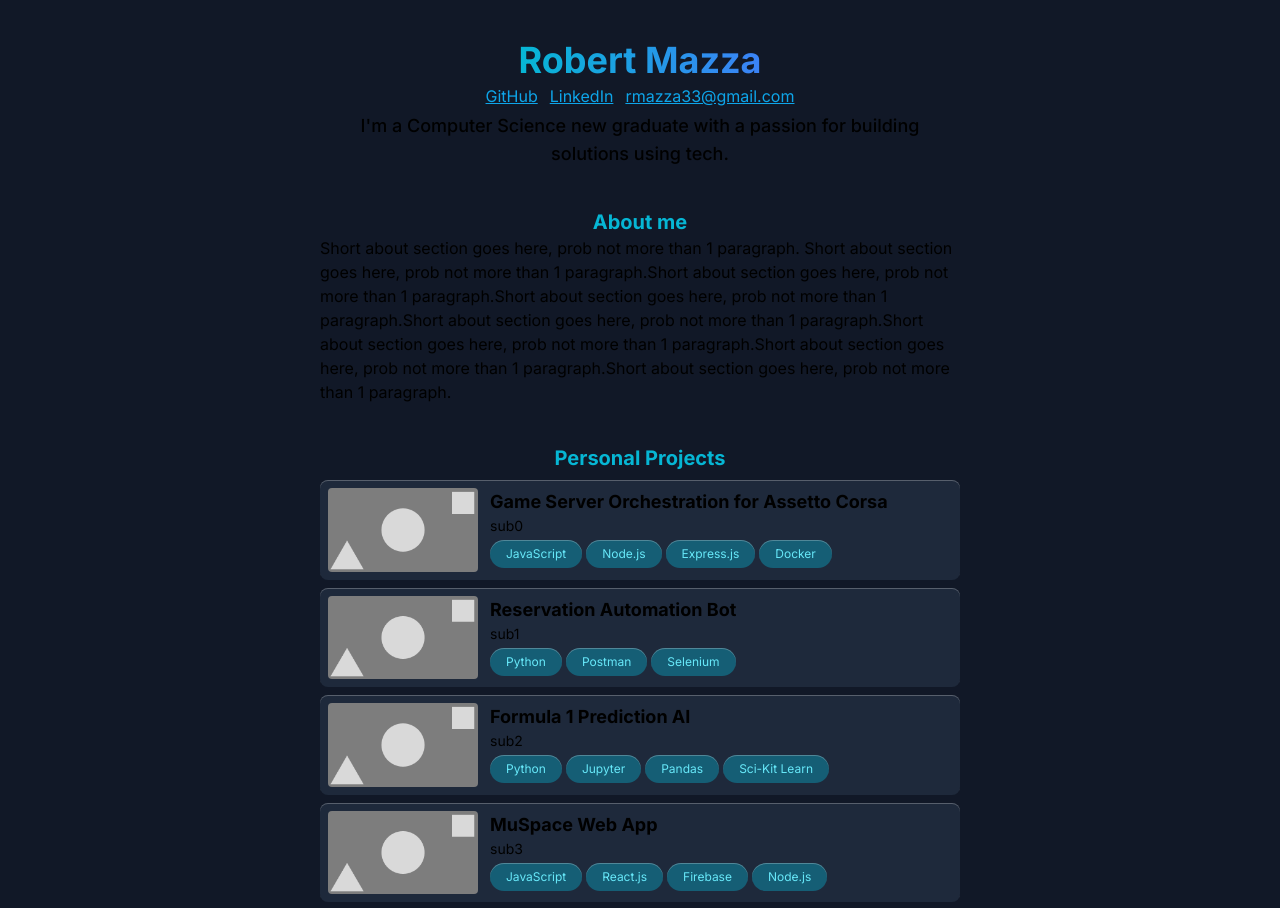
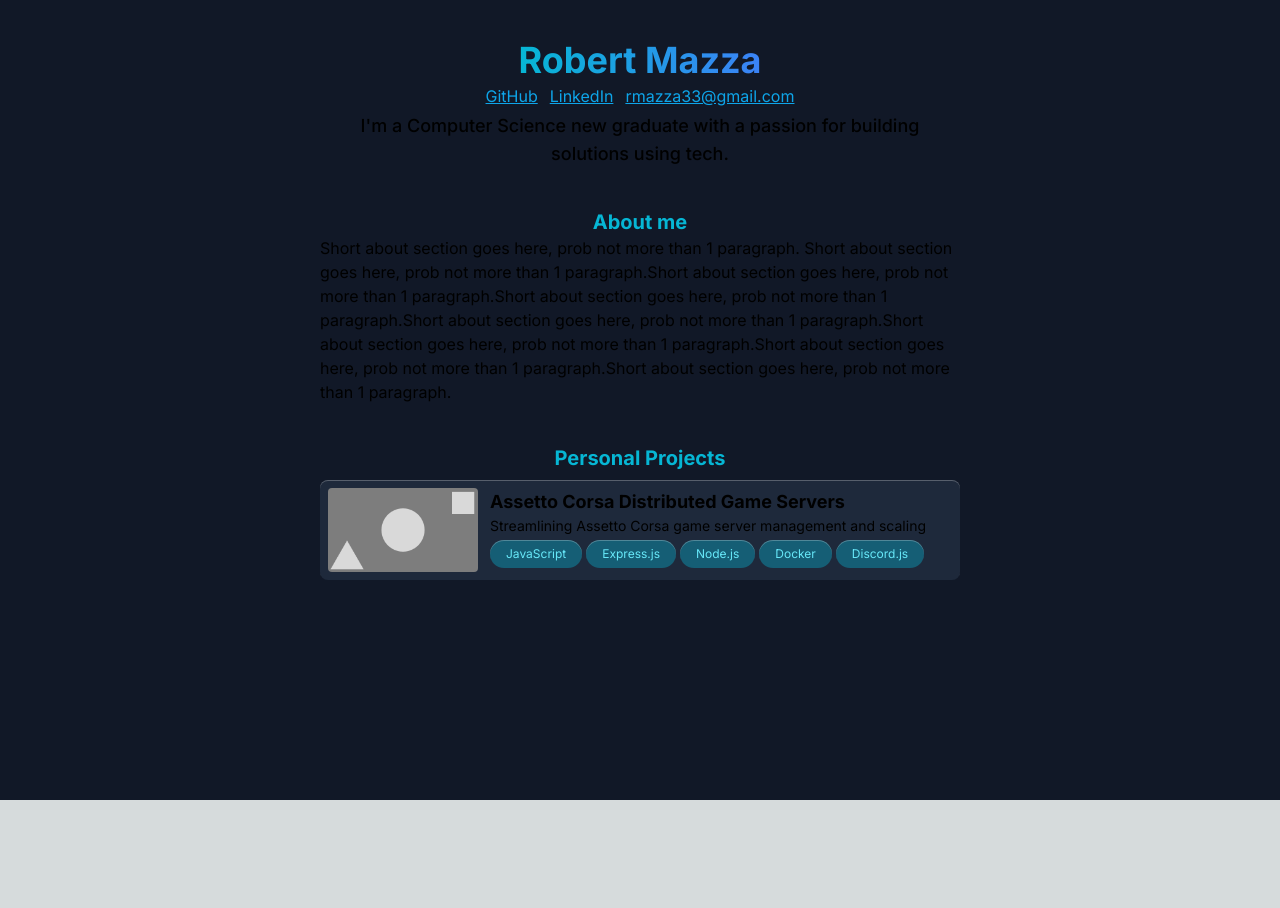
Before and after one commit to Robert336/Personal_Website, a Next.js app in the folder personal-website/: page / in a window 1280 px wide. Shown: the top 908 px of the page. After the commit the page ends 800 px from the top, so only its background shows below. Built offline with nearby package versions, Linux system fonts and the light colour scheme.

Commit message:
updating home page project info to use json

```diff
--- a/personal-website/src/app/page.tsx
+++ b/personal-website/src/app/page.tsx
@@ -1,6 +1,8 @@
 import Image from 'next/image'
 import Link from 'next/link'
 import ProjectCard from './components/ProjectCard'
+import projects from '../../public/personalprojects.json'
+
 
 export default function Home() {
   return (
@@ -26,20 +28,9 @@ export default function Home() {
               Personal Projects
           </h3>
           <Link href="/project0" className='w-full'>
-            <ProjectCard title='Game Server Orchestration for Assetto Corsa' subtitle='sub0' tags={['JavaScript', 'Node.js', 'Express.js', 'Docker']} />
+            <ProjectCard title={projects['AC-Server'].title} subtitle={projects['AC-Server'].sub} tags={projects['AC-Server'].tags}/>
           </Link>
-          <Link href="/project1" className='w-full'>
-            <ProjectCard title='Reservation Automation Bot' subtitle='sub1' tags={['Python', 'Postman', 'Selenium']}/>
-          </Link>
-          <Link href='/project2' className='w-full'>
-            <ProjectCard title='Formula 1 Prediction AI' subtitle='sub2' tags={['Python', 'Jupyter', 'Pandas', 'Sci-Kit Learn']}/>
-          </Link>
-          <Link href='/project3' className='w-full'>
-            <ProjectCard title='MuSpace Web App' subtitle='sub3' tags={['JavaScript', 'React.js', 'Firebase', 'Node.js']}/>
-          </Link>
-          <Link href='/project4' className='w-full'>
-            <ProjectCard title='LaurierCS Club Website (v1)' subtitle='sub3' tags={['JavaScript', 'React.js', 'Firebase', 'Node.js']}/>
-          </Link>
+
         </div>
 
       </div>
```
